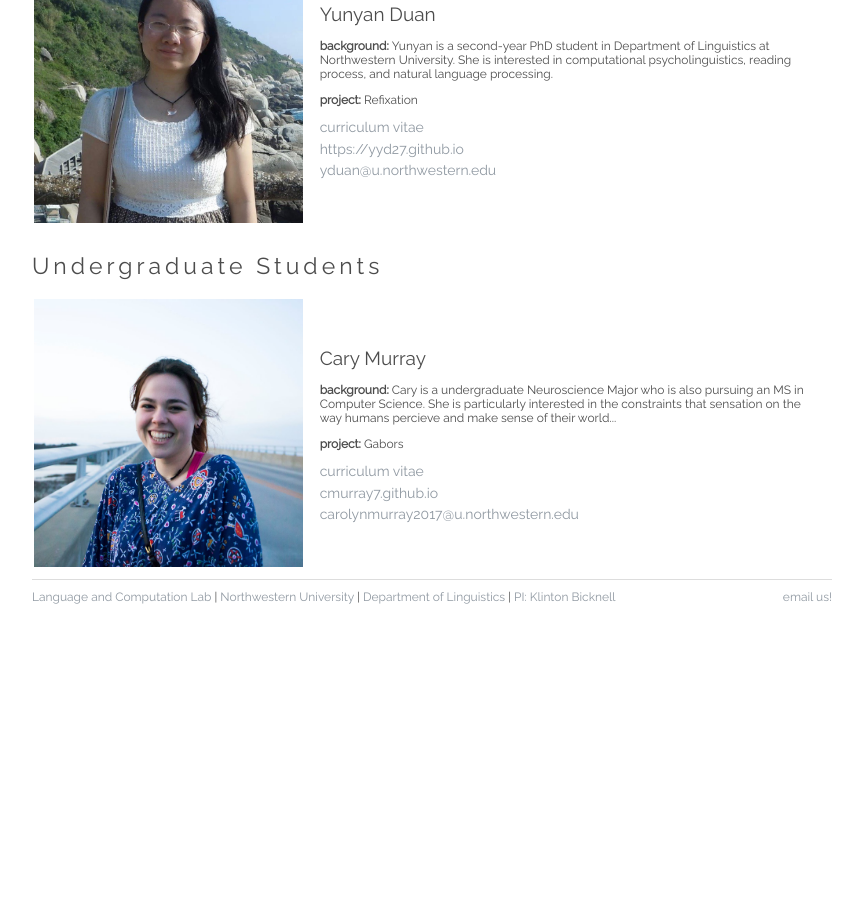
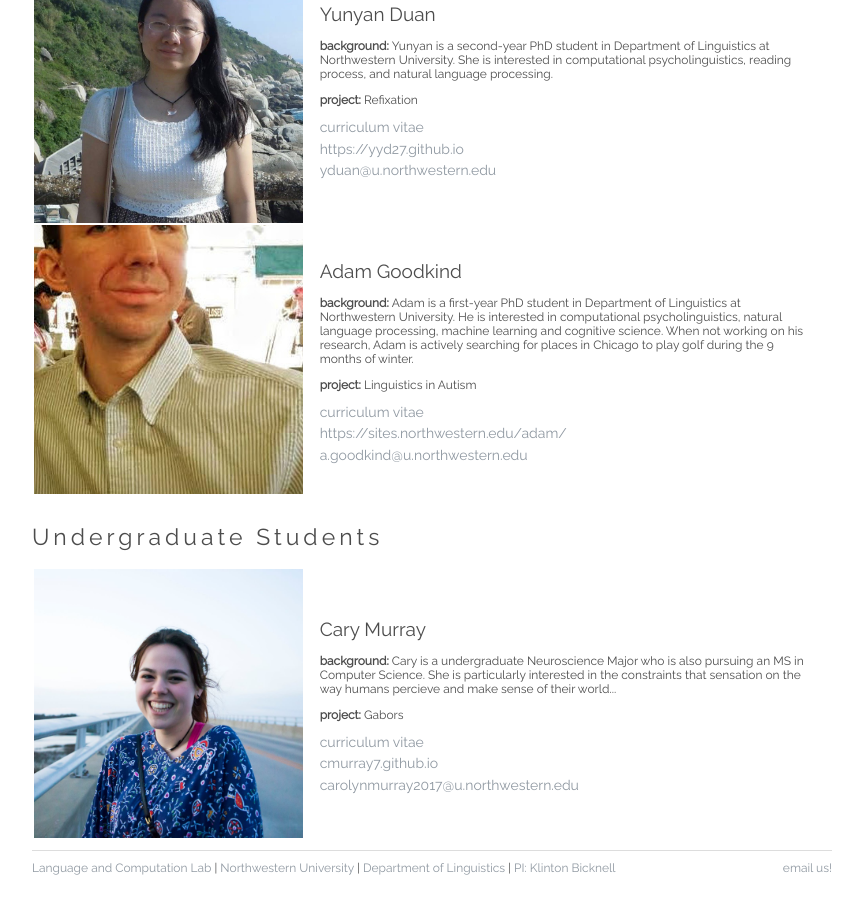
Before and after one commit to langcomp/langcomp.github.io, a Jekyll site: the page built from people.html, in a window 1280 px wide and 900 px high, scrolled down 1180 px. Shown: the whole window, without its empty margins (208-1071 px from the left). Built offline with Jekyll 4.4.1, drawn with Linux system fonts in a browser that asks for light colours; before the commit the page ends 1817 px from its top, so only the background shows below that.

Commit message:
added bio

```diff
--- a/_data/people/grads.yaml
+++ b/_data/people/grads.yaml
@@ -40,3 +40,15 @@
   links: "https://yyd27.github.io"
   contact:
     email: yduan@u.northwestern.edu
+
+
+- name: Adam Goodkind
+  position: Graduate student
+  picture: 'adam.jpg'
+  background: >
+    Adam is a first-year PhD student in Department of Linguistics at Northwestern University. He is interested in computational psycholinguistics, natural language processing, machine learning and cognitive science. When not working on his research, Adam is actively searching for places in Chicago to play golf during the 9 months of winter.
+  projects:  Linguistics in Autism
+  cv: ""   #if you do have any of the following, leave as ""
+  links: "https://sites.northwestern.edu/adam/"
+  contact:
+    email: a.goodkind@u.northwestern.edu
```
